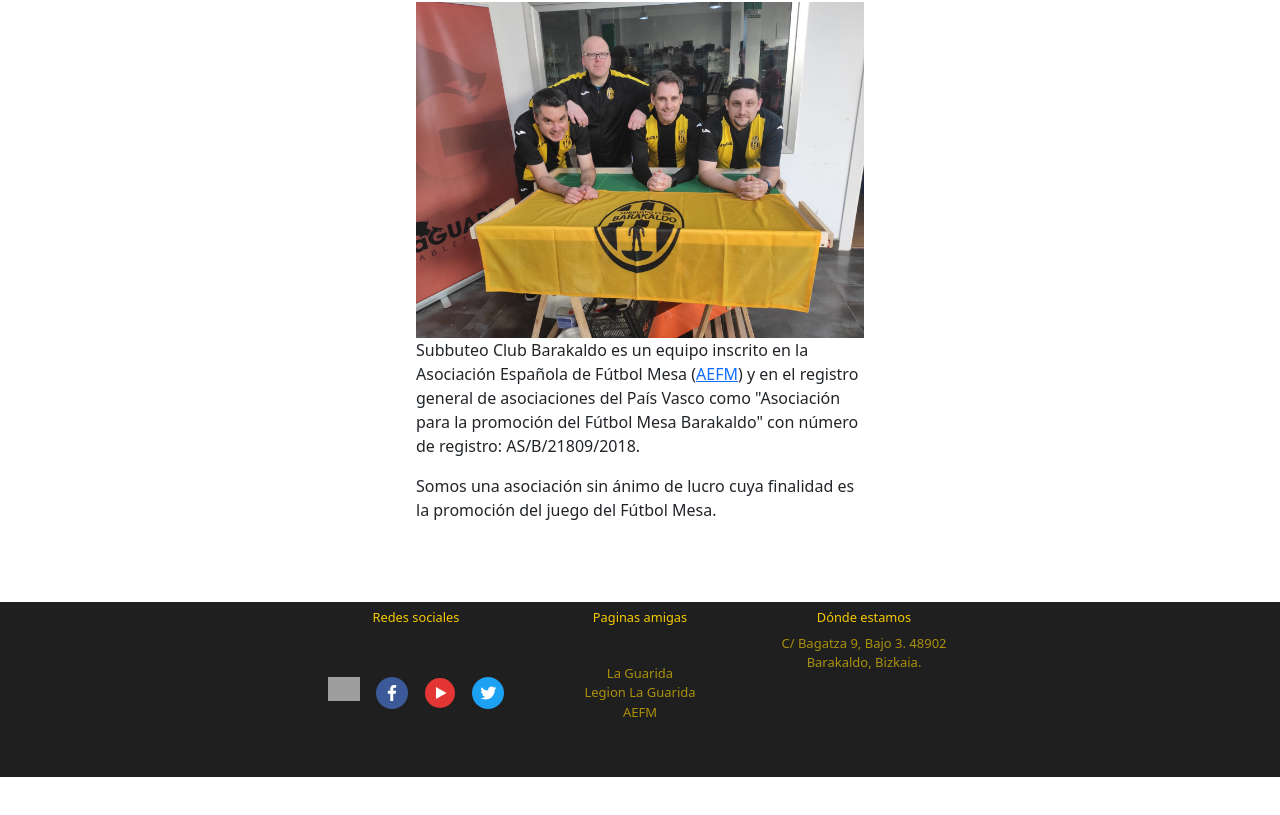
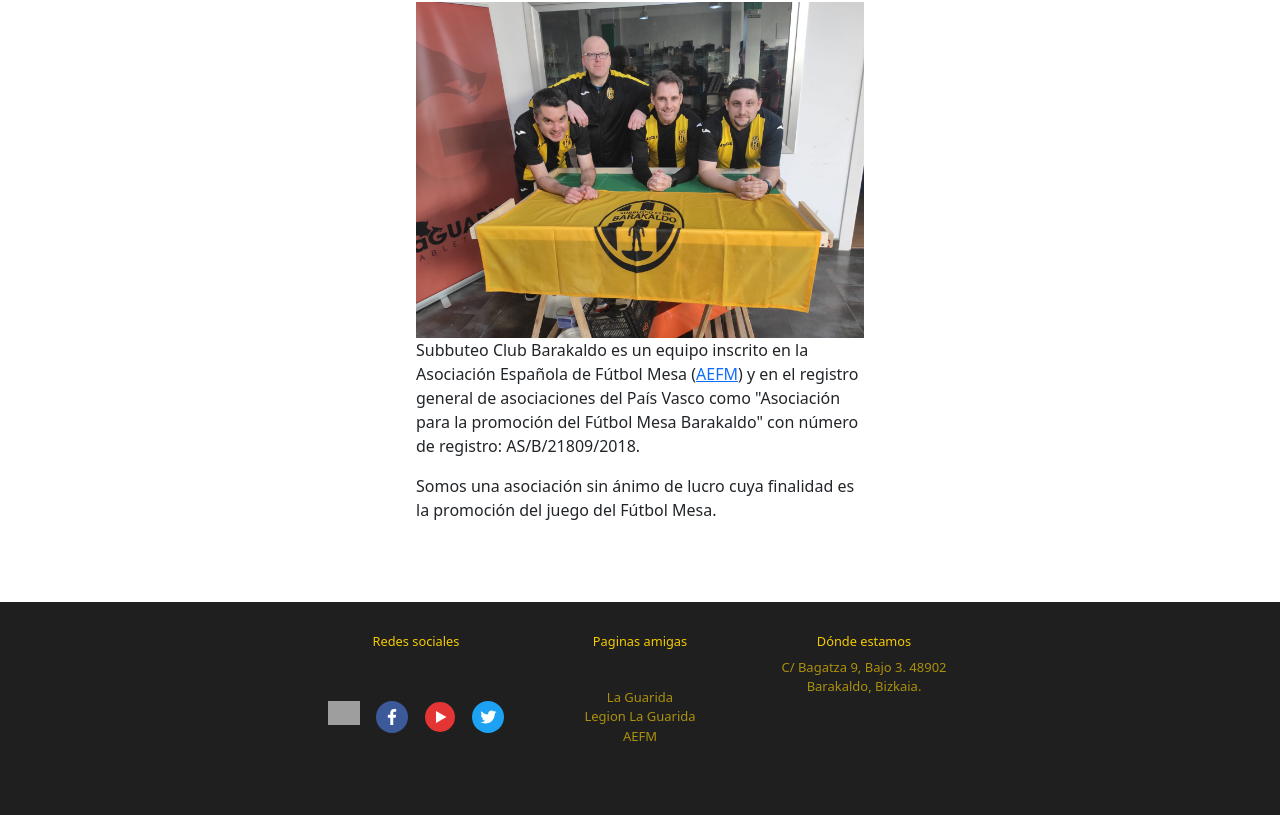
Before and after one commit to j0tac3/SCBarakaldo, an Angular app: page /home in a window 1280 px wide. Shown: the part 213-1028 px from the top of the page. Before the commit the page ends 990 px from the top, so only its background shows below. Built offline with nearby package versions, Linux system fonts and the light colour scheme; grey boxes are pictures that could not be loaded.

Commit message:
Corregido el padding en el body

```diff
--- a/src/app/components/footer/footer.component.css
+++ b/src/app/components/footer/footer.component.css
@@ -1,5 +1,5 @@
 .footer{
-    padding: .5rem;
+    padding: 2rem .5rem;
     background-color: #1f1f1f;
     color: #f5cb00;
     display: flex;
--- a/src/app/pages/home/home.component.css
+++ b/src/app/pages/home/home.component.css
@@ -1,5 +1,5 @@
 .home{
-    width: 100vw;
+    width: 100%;
     max-width: 30rem;
     margin-bottom: 3rem;
     /* min-height: var(--var--page--hight); */
```
